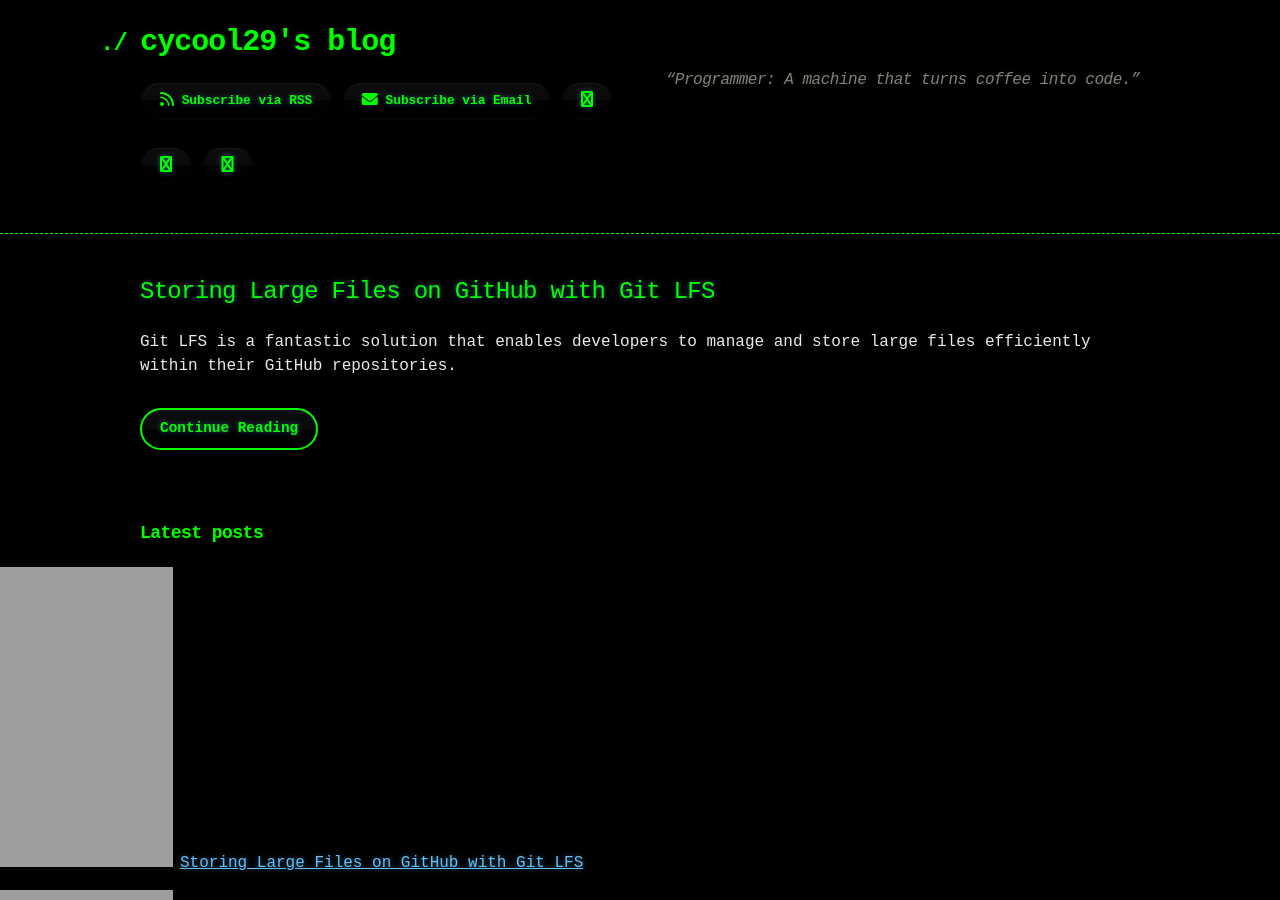
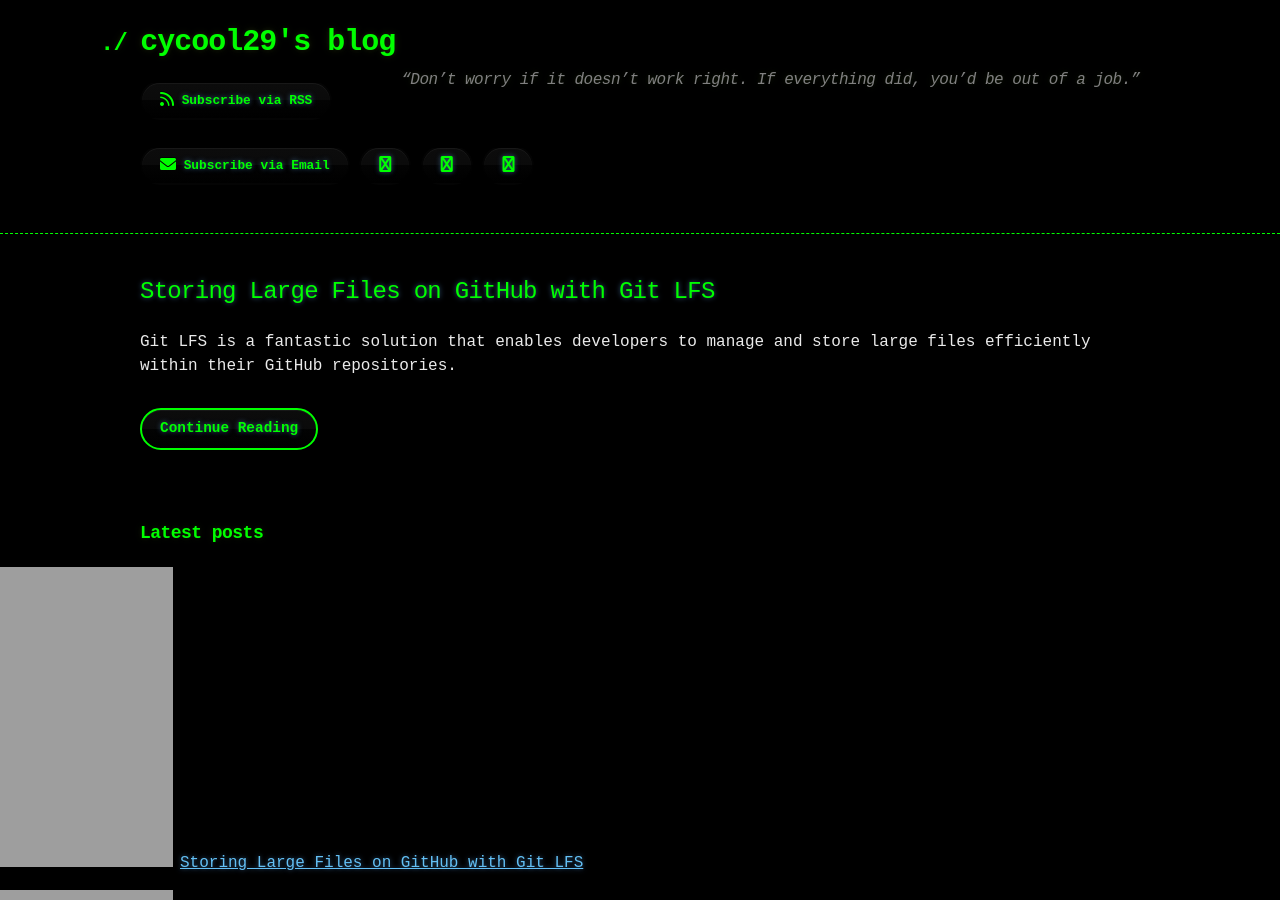
Before and after one commit to cycool29/cycool29.github.io, a Jekyll site: the page built from index.md, in a window 1280 px wide and 900 px high. Built offline with Jekyll 4.4.1, drawn with Linux system fonts in a browser that asks for light colours; a style sheet for code colours, icons or effects is not loaded.

Commit message:
Update quotes

```diff
--- a/_config.yml
+++ b/_config.yml
@@ -1,5 +1,5 @@
 title: cycool29's blog
-description: "“Programmer: A machine that turns coffee into code.” "
+description: "“Don’t worry if it doesn’t work right. If everything did, you’d be out of a job.” "
 bio: A high school student. Intermediate in Python, Git, Bash. Learning JavaScript. He/Him. "
 author: cycool29
 url: https://cycool29.github.io
```
